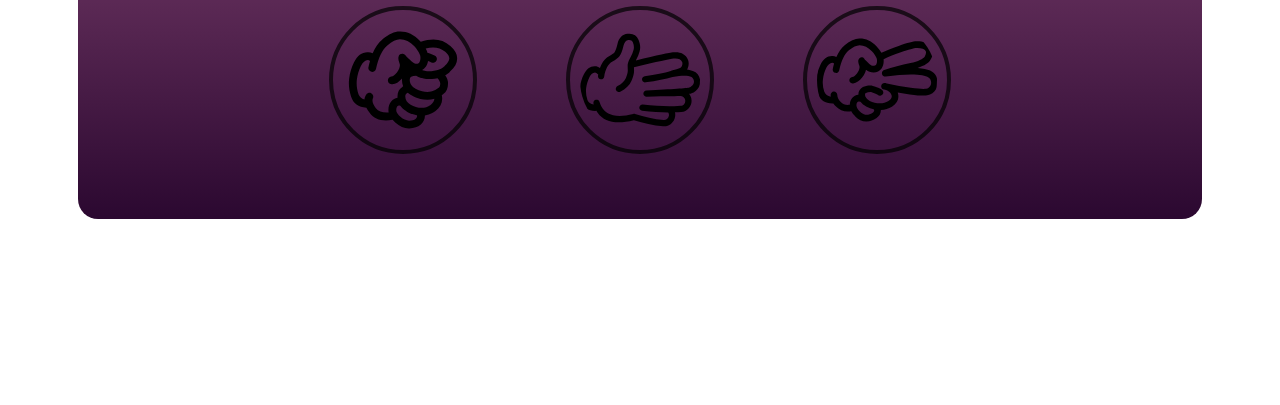
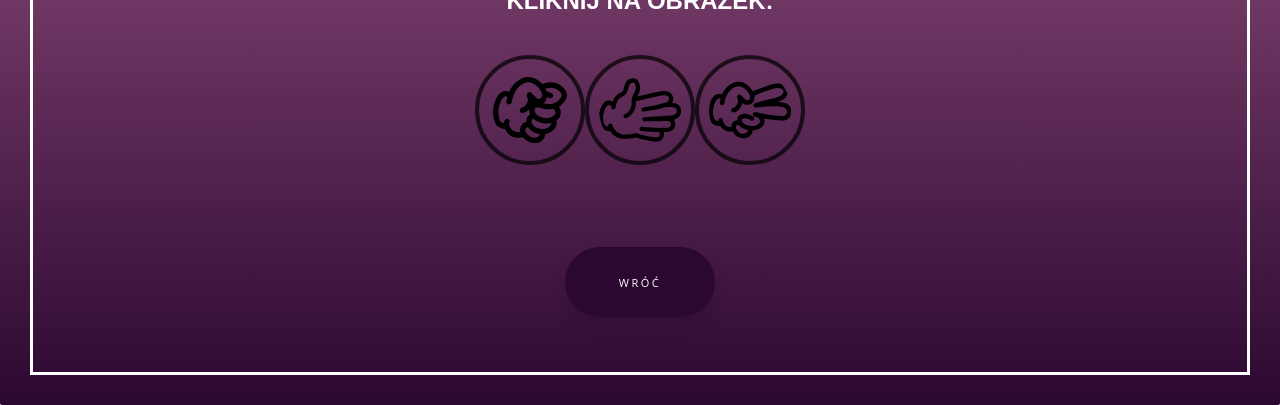
Before and after one commit to xwojdat/wizytowka, a plain HTML site: page rps.html in a window 1280 px wide. Shown: the part 395-800 px from the top of the page. Drawn offline with Linux system fonts and the light colour scheme.

Commit message:
game added

```diff
--- a/info.css
+++ b/info.css
@@ -82,11 +82,11 @@ html, body {
 }
 
 .button2{
-    margin-left: 20%;
+    margin-left: 22%;
 }
 
 .button3 {
-    margin-right: 20%;
+    margin-right: 22%;
 }
 
 .button4 {
--- a/rps.html
+++ b/rps.html
@@ -9,6 +9,7 @@
 </head>
 <body>
     <div class="container">
+        <div class="announcement">
 
             <h1>Kamień, Papier, Nożyce</h1>
             <h2>Wygraj 3 rundy i pokonaj Steva</h2>
@@ -27,6 +28,10 @@
                 </div>
             </div>
 
+            <button class="button4" onclick="location.href='info.html'">
+                Wróć
+            </button>
+
             <h2>Kliknij na obrazek: </h2>
             <div class="action">
                 <input type="image" class="options" src="./assets/Kamień.svg" value="Kamień">
@@ -35,6 +40,7 @@
             </div>
 
         </div>
+    </div>
 <script src='main.js'></script>
 </body>
 </html>
--- a/style.css
+++ b/style.css
@@ -1,13 +1,44 @@
 body {
+  background: #fafafa;
+  display: flex;
+  text-transform: uppercase;
+  font-family: 'Asap Condensed', sans-serif;
+}
+
+.announcement {
+  position: relative;
+  border: 3px solid currentColor;
+  width: 100%;
+  height: 100%;
+  display: flex;
+  flex-direction: column;
+  justify-content: center;
+  align-items: center;
+}
+
+* {
+  box-sizing: border-box;
+  margin: 0;
+  padding: 0;
+}
+
+html, body {
+  height: 100%;
+}
+
+.container {
+  position: relative;
+  margin: auto;
+  height: 100%;
+  width: 100%;
   text-align: center;
+  background: linear-gradient(#E96874, #6E3663, #2B0830);
+  border-radius: 2px;
+  box-shadow: 0 6px 12px -3px rgba(0,0,0,.3);
+  color: #fff;
+  padding: 30px;
 }
-  .container {
-      margin: 0 auto;
-      background: linear-gradient(#E96874, #6E3663, #2B0830);
-      border-radius: 20px;
-      padding: 25px 50px;
-      width: 80vw;
-  }
+
 .action {
   max-width: 800px;
   padding: 40px 0;
@@ -18,6 +49,7 @@ body {
   justify-content: space-evenly;
   border-radius: 20px;
 }
+
 .options {
   flex: 1 1 30%;
   border-radius: 50%;
@@ -31,18 +63,46 @@ body {
   width: 100%;
   max-width: 120px;
 }
+
 .display-moves {
   display: flex;
   flex-wrap: wrap;
   align-items: center;
   justify-content: space-evenly;
 }
+
 .move {
   border-radius: 50%;
   border-width: 4px;
   border-style: solid;
   border-color: rgba(0, 0, 0, 0.7);
 }
+
 .separator {
   font-size: 5em;
 }
+
+.button4{
+  width: 150px;
+  height: 70px;
+  font-size: 11px;
+  font-family: "Open Sans", sans-serif;
+  text-transform: uppercase;
+  letter-spacing: 2.5px;
+  font-weight: 500;
+  color: white;
+  background-color: #2B0830;
+  border: none;
+  border-radius: 45px;
+  box-shadow: 0px 8px 15px rgba(0, 0, 0, 0.1);
+  transition-property: background-color;
+  transition-duration: 1.5s;
+  cursor: pointer;
+  outline: none;
+  position: absolute;
+  top: 83%;
+}
+
+.button4:hover{
+  background-color: #E96874;
+}
```
Also changed, not shown: info.html (+1 -1 lines). Lines whose indentation alone changed are shown as unchanged.
